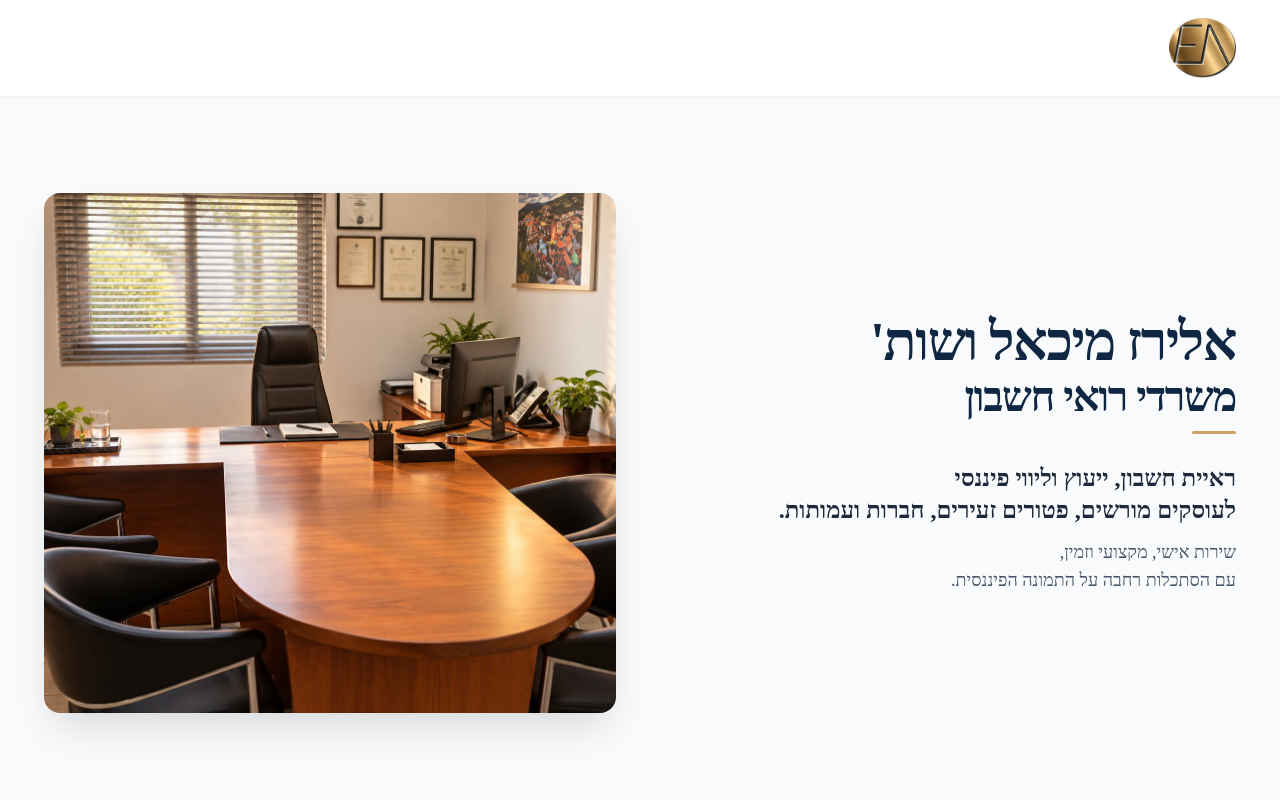
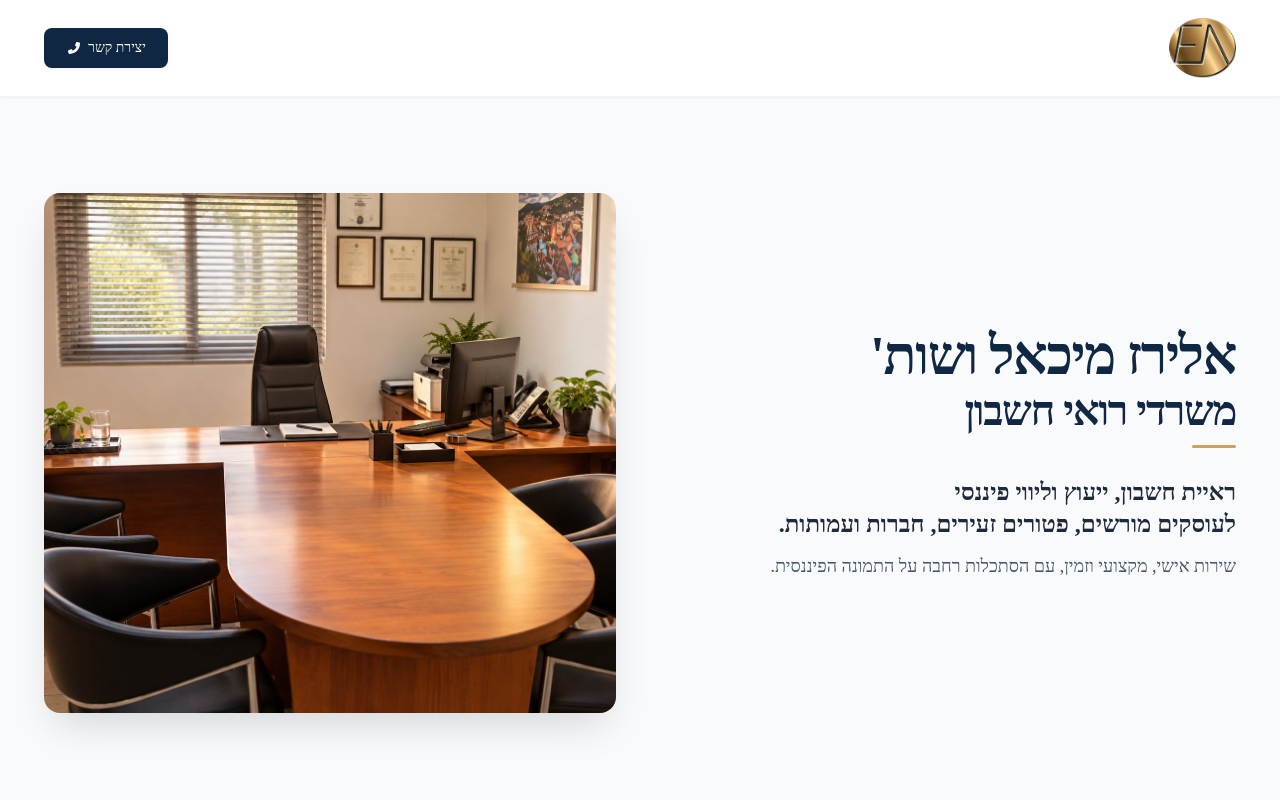
Before and after one commit to Matoy7/miki-eliraz, a React (Vite) app: page / in a window 1280 px wide. Shown: the top 800 px of the page. Built offline with nearby package versions, Linux system fonts and the light colour scheme; the HTML template or start-up script is replaced by a standard one; a web font is replaced by a local one.

Commit message:
Restore header "יצירת קשר" button; merge hero body text into one sentence
Co-Authored-By: Claude Opus 5.5 <noreply@anthropic.com>
Claude-Session: https://claude.ai/code/session_01SMR4MW5PkBZim2wzc7Bo5X

```diff
--- a/src/App.tsx
+++ b/src/App.tsx
@@ -5,6 +5,7 @@ const imgContainer = `${assetPathPrefix}/903cc.svg`;
 const imgContainer1 = `${assetPathPrefix}/9194d.svg`;
 const imgContainer2 = `${assetPathPrefix}/b24cd.svg`;
 const imgContainer3 = `${assetPathPrefix}/9051b.svg`;
+const imgContainer5 = `${assetPathPrefix}/45a25.svg`;
 const imgContainer6 = `${assetPathPrefix}/17250.svg`;
 const imgContainer7 = `${assetPathPrefix}/a6466.svg`;
 const imgContainer8 = `${assetPathPrefix}/0e643.svg`;
@@ -33,6 +34,18 @@ export default function App() {
               <img src={imgLogoPng} alt="" width={162} height={144} className="block h-11 md:h-[60px] w-auto" />
             </picture>
           </a>
+
+          {/* CTA Button */}
+          <a href="#contact" className="flex bg-[#0f2742] drop-shadow-[0px_1px_1px_rgba(0,0,0,0.05)] gap-2 items-center min-h-[44px] md:min-h-0 pl-6 pr-[22px] py-[10px] rounded-[8px] cursor-pointer border-0 no-underline">
+            <span className="font-['Heebo:Medium'] font-medium text-white text-[14px] leading-[20px]">יצירת קשר</span>
+            <div className="flex items-center justify-center size-3">
+              <div className="-rotate-90 flex-none">
+                <div className="relative size-3">
+                  <img alt="" className="absolute block inset-0 max-w-none size-full" src={imgContainer5} />
+                </div>
+              </div>
+            </div>
+          </a>
         </div>
       </header>
 
@@ -58,8 +71,7 @@ export default function App() {
             </div>
             {/* Body text */}
             <div className="w-full text-right">
-              <p className="font-['Heebo:Regular'] font-normal text-[#475569] text-[17px] leading-[27px] sm:text-[18px] sm:leading-[28px] mb-0">שירות אישי, מקצועי וזמין,</p>
-              <p className="font-['Heebo:Regular'] font-normal text-[#475569] text-[17px] leading-[27px] sm:text-[18px] sm:leading-[28px]">עם הסתכלות רחבה על התמונה הפיננסית.</p>
+              <p className="font-['Heebo:Regular'] font-normal text-[#475569] text-[17px] leading-[27px] sm:text-[18px] sm:leading-[28px] mb-0">שירות אישי, מקצועי וזמין, עם הסתכלות רחבה על התמונה הפיננסית.</p>
             </div>
           </div>
           {/* Left: photo */}
```
